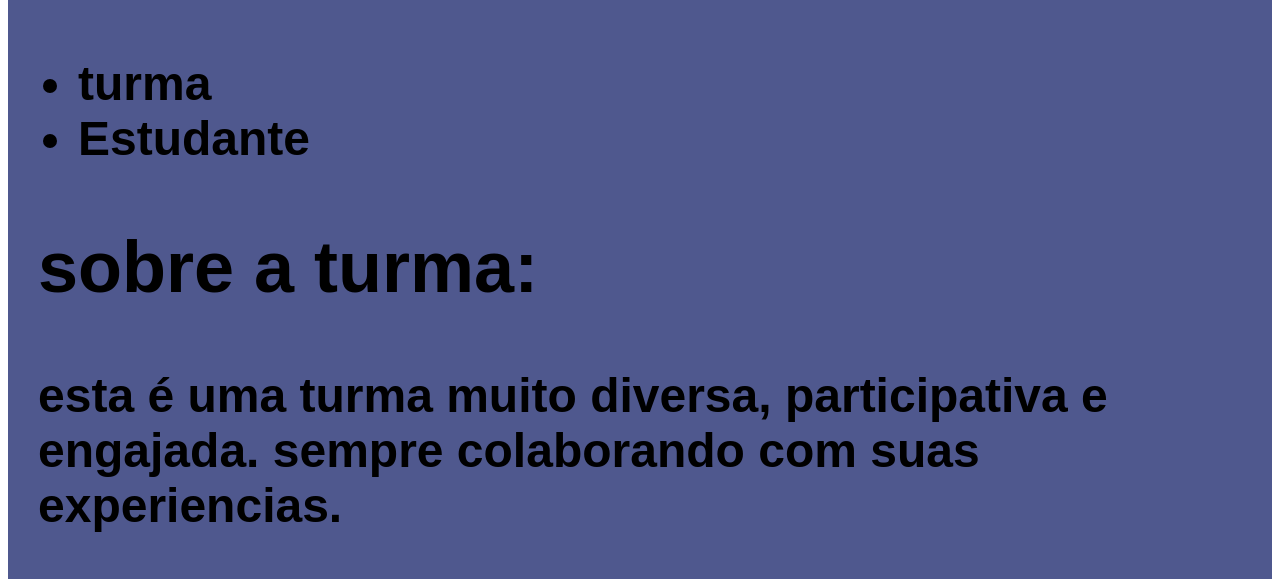
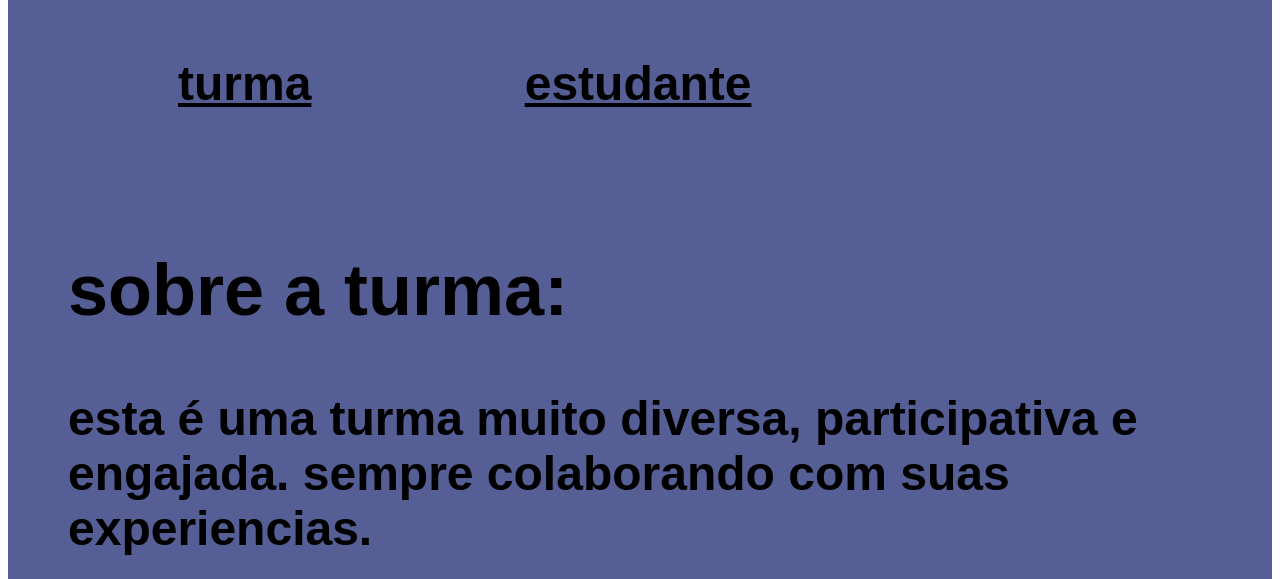
Before and after one commit to vinifslindo/vinicius-2B, a plain HTML site: page index.html in a window 1280 px wide. Shown: the part 173-752 px from the top of the page. Drawn offline with Linux system fonts and the light colour scheme.

Commit message:
Add files via upload
18 04 24

```diff
--- a/index.html
+++ b/index.html
@@ -7,16 +7,15 @@
     <title>Site Criativo</title> <link rel="stylesheet" href="styles.css">
 </head>
 
-<body>
+<header class="cabecalho">
+ <h1> <img class="cabecalho-imagem" src="alura.png">
 
-<header class="cabecalho">
- <h1> <img class="cabecalho-imagem" src="alura.png" </h1>
  <ul>
-    <li> turma</li>
-    <li>  Estudante</li>
+    <li class="cabecalho-item">turma</li>
+    <li class="cabecalho-item"> estudante</li>
  </ul>
 
- <section class='Turma'>
+<section class=turma>
     <h2 class="turma-titulo"> sobre a turma:</h2>
     <div class="turma-div">
         <p class="turma-paragrafo"> esta é uma turma muito diversa, participativa e engajada. sempre colaborando com suas experiencias.
@@ -35,15 +34,13 @@
         alt="imagem de estudante">
         <img class="estudante-icone" src="github.png" alt="icone github">
 
+        <span></span>
+
     </div>
     <div class="estudante-div">
         <h3 class="estudante-imagem" src="estudante.png"
          alt="imagem de estudante"> </h3>
-        <img class="estudante-icone" src="github.png" alt="icone github>"
-
-
-    </div>
- </section>
+        <img class="estudante-icone" src="github.png" alt="icone github>">
+</section>
 </header>
-</body>
 </html>
--- a/styles.css
+++ b/styles.css
@@ -1,15 +1,16 @@
-.cabecalho {background-color: rgb(134, 143, 223);}
-{ margin:0px;
-padding:0px;}
+.cabecalho {background-color: rgb(27, 44, 199);}
+{ margin:10px;
+padding:10px;}
 
 body { font-family: sans-serif;}
 
 .cabecalho{
-    background-color: rgba(6, 19, 95, 0.705);
+    background-color: rgba(15, 29, 105, 0.705);
     display: flex;
     padding: 30px;
     font-size: 24px;
-    justify-content: space-around;}
+    justify-content: space-around;
+}
 
     .cabecalho-imagem{
         width: 100px;
@@ -21,4 +22,6 @@ body { font-family: sans-serif;}
         padding: 0 100px;
         text-decoration: underline;
     }
-    .turma
+    .turma {background-image: linear-gradient(rgba (6, 19, 95, 0.705), rgba(182,));
+    padding: 30px;
+}
```
